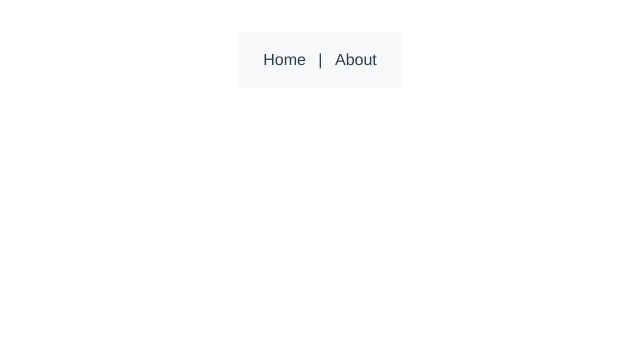
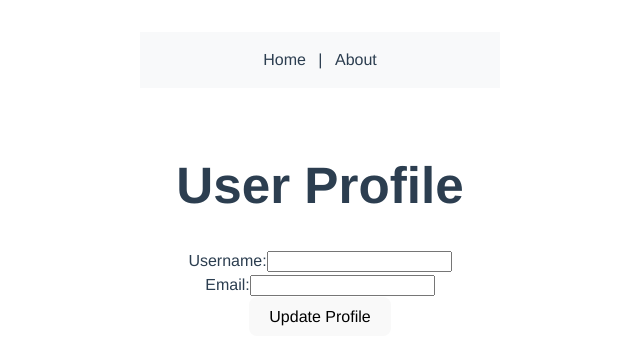
Before and after one commit to pageza/alchemorsel-v2-frontend, a Vue app: page /profile in a window 1280 px wide. Before the commit this address had no page. Shown: the top 364 px of the page, without its empty margins (320-960 px from the left). Built offline with nearby package versions, Linux system fonts and the light colour scheme.

Commit message:
Add UserProfileView component and update router configuration to include profile route

```diff
--- a/src/router/index.ts
+++ b/src/router/index.ts
@@ -1,11 +1,18 @@
 import { createRouter, createWebHistory } from 'vue-router'
 import type { RouteRecordRaw } from 'vue-router'
+import HomeView from '../views/HomeView.vue'
+import UserProfileView from '../views/UserProfileView.vue'
 
 const routes: RouteRecordRaw[] = [
   {
     path: '/',
     name: 'home',
-    component: () => import('../views/HomeView.vue')
+    component: HomeView
+  },
+  {
+    path: '/profile',
+    name: 'profile',
+    component: UserProfileView
   },
   {
     path: '/about',
@@ -15,7 +22,7 @@
 ]
 
 const router = createRouter({
-  history: createWebHistory(),
+  history: createWebHistory(process.env.BASE_URL),
   routes
 })
 
--- /dev/null
+++ b/src/views/UserProfileView.vue
@@ -0,0 +1,43 @@
+<template>
+  <div class="user-profile">
+    <h1>User Profile</h1>
+    <form @submit.prevent="updateProfile">
+      <div>
+        <label for="username">Username:</label>
+        <input type="text" id="username" v-model="profile.username" required />
+      </div>
+      <div>
+        <label for="email">Email:</label>
+        <input type="email" id="email" v-model="profile.email" required />
+      </div>
+      <button type="submit">Update Profile</button>
+    </form>
+  </div>
+</template>
+
+<script>
+export default {
+  data() {
+    return {
+      profile: {
+        username: '',
+        email: '',
+      },
+    };
+  },
+  methods: {
+    async updateProfile() {
+      // TODO: Implement API call to update profile
+      console.log('Profile updated:', this.profile);
+    },
+  },
+};
+</script>
+
+<style scoped>
+.user-profile {
+  max-width: 600px;
+  margin: 0 auto;
+  padding: 20px;
+}
+</style>
```
